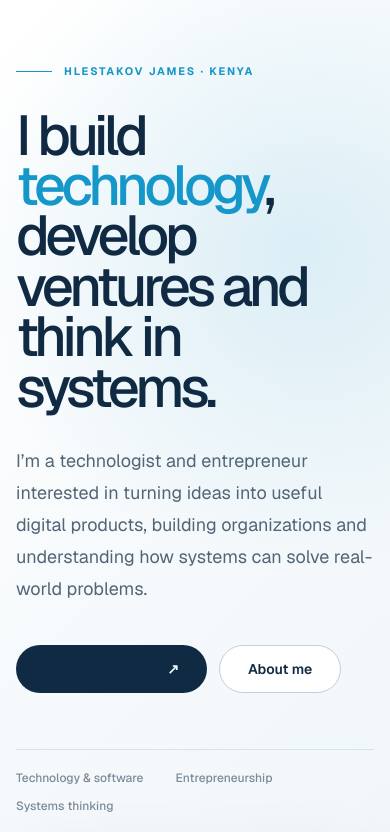
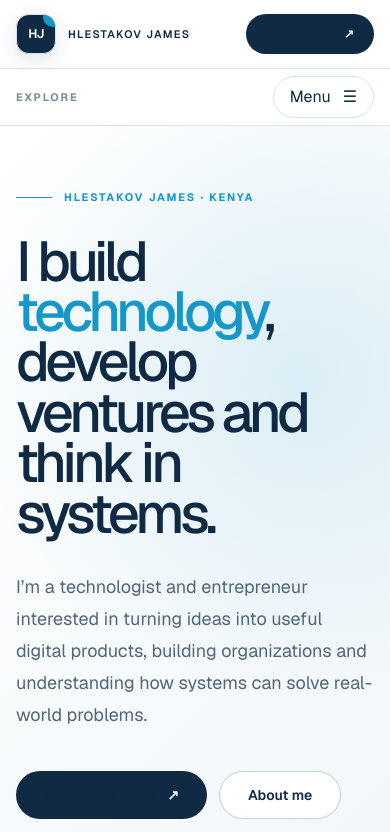
Before and after one commit to hlestakovjames/hlestakovjames-frontend, a Next.js app: page / in a window 390 px wide. Shown: the top 832 px of the page. Built offline with nearby package versions, Linux system fonts and the light colour scheme.

Commit message:
Add shared responsive shell for all portfolio pages

```diff
--- /dev/null
+++ b/app/(public)/layout.tsx
@@ -0,0 +1,6 @@
+import type { ReactNode } from "react";
+import PublicSiteShell from "@/components/layout/PublicSiteShell";
+
+export default function PublicLayout({ children }: { children: ReactNode }) {
+  return <PublicSiteShell>{children}</PublicSiteShell>;
+}
```
